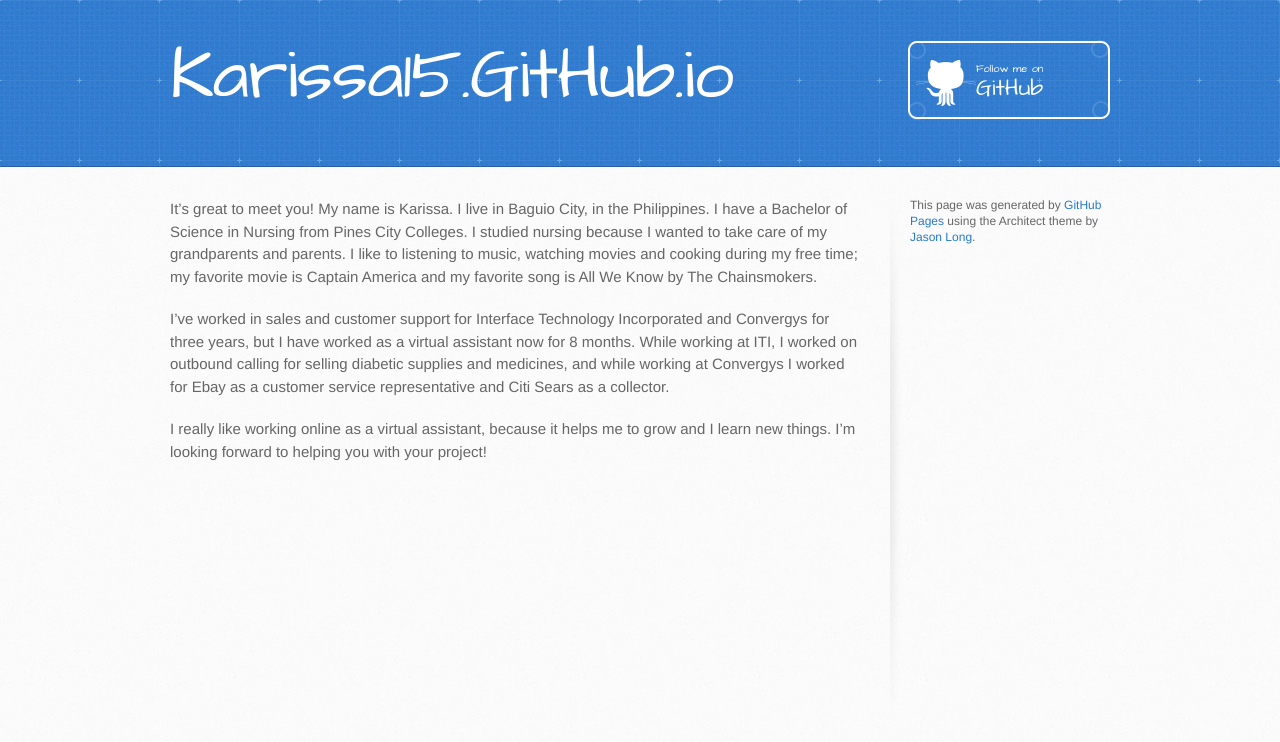
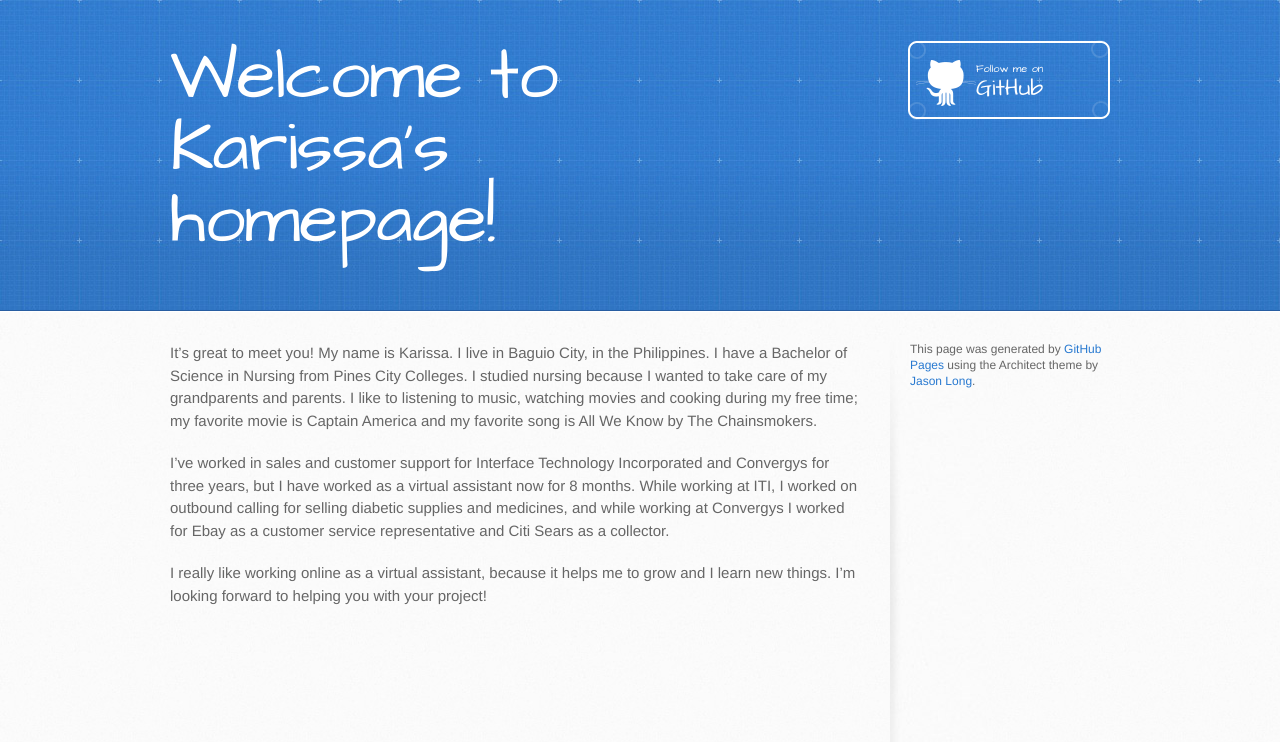
Before and after one commit to karissa15/karissa15.github.io, a plain HTML site: page index.html in a window 1280 px wide. Drawn offline with Linux system fonts and the light colour scheme.

Commit message:
Update index.html

```diff
--- a/index.html
+++ b/index.html
@@ -19,7 +19,7 @@
   <body>
     <header>
       <div class="inner">
-        <h1>Karissa15.GitHub.io</h1>
+        <h1>Welcome to Karissa's homepage!</h1>
         <h2></h2>
         <a href="https://github.com/karissa15" class="button"><small>Follow me on</small> GitHub</a>
       </div>
```
